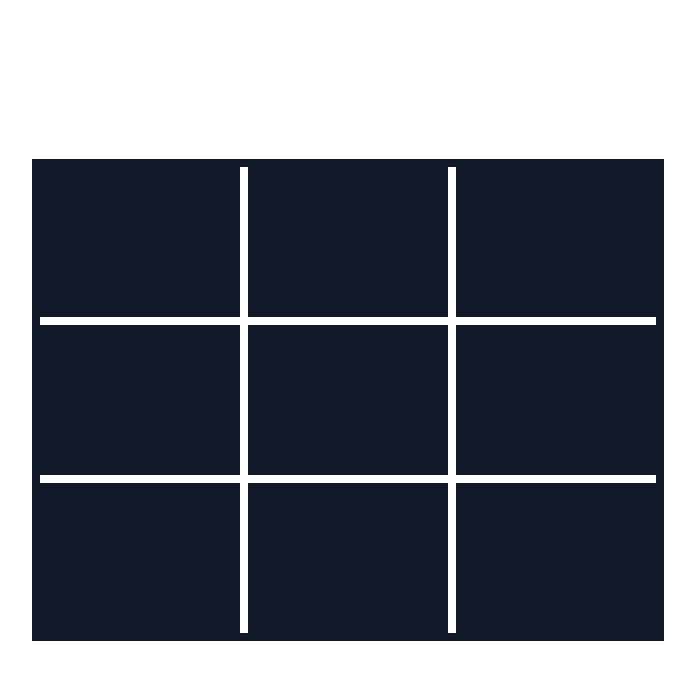
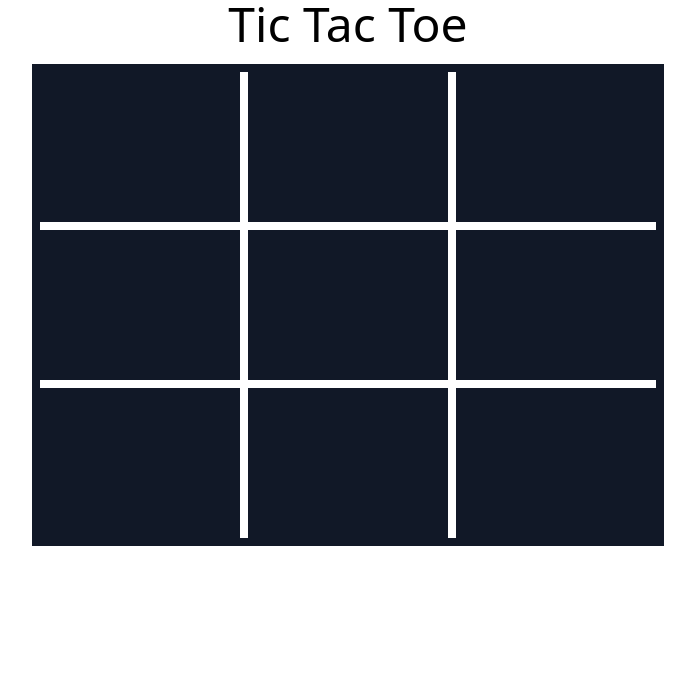
Before and after one commit to Gulcan00/tictactoe, a plain HTML site: page index.html in a window 1280 px wide. Shown: the whole page, without its empty margins (292-987 px from the left). Drawn offline with Linux system fonts and the light colour scheme.

Commit message:
Add tic tac toe header

```diff
--- a/index.html
+++ b/index.html
@@ -12,6 +12,7 @@
 </head>
 <body>
     <div class="container">
+        <h1>Tic Tac Toe</h1>
         <div class="board"></div>
         <div>
             <div class="winner">
--- a/styles.css
+++ b/styles.css
@@ -12,8 +12,9 @@ body {
 .container {
     height: 100%;
     display: flex;
+    flex-direction: column;
+    gap: 16px;
     align-items: center;
-    justify-content: center;
 }
 
 .board {
@@ -29,7 +30,7 @@ body {
     @apply bg-gray-900 text-white cursor-pointer flex items-center justify-center;
 }
 
-.container > :nth-child(2){
+.container > :nth-child(3){
     @apply fixed inset-0 bg-gray-600 bg-opacity-50 flex items-center justify-center hidden;
 }
 
@@ -40,3 +41,7 @@ body {
 .winner > button {
     @apply p-2 rounded-md shadow bg-blue-500 text-white max-w-min hover:bg-blue-400;
 }
+
+h1 {
+    @apply text-5xl;
+}
```
Also changed, not shown: dist/output.css.
